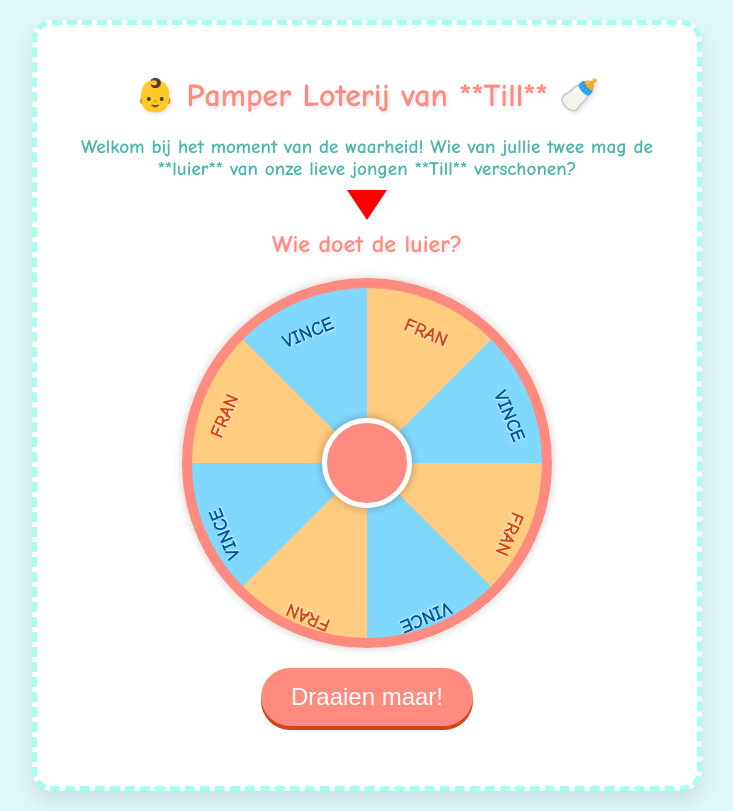
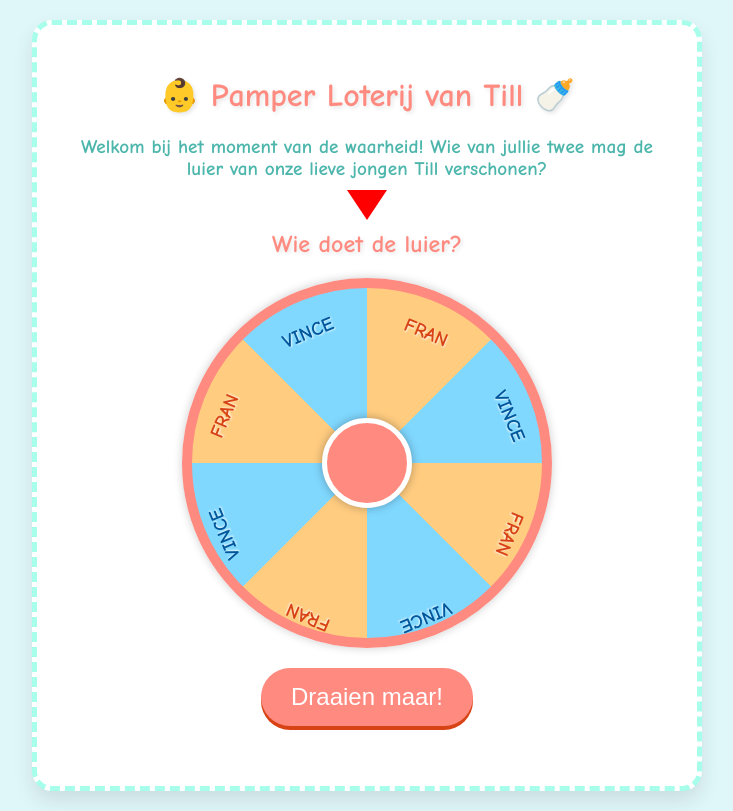
Before and after one commit to jordenric96/pamperrad, a plain HTML site: page index.html in a window 1280 px wide. Shown: the whole page, without its empty margins (273-1006 px from the left). Drawn offline with Linux system fonts and the light colour scheme.

Commit message:
Update index.html

```diff
--- a/index.html
+++ b/index.html
@@ -199,9 +199,9 @@
 <body>
 
     <div class="container">
-        <h1>👶 Pamper Loterij van **Till** 🍼</h1>
+        <h1>👶 Pamper Loterij van Till 🍼</h1>
         <div class="baby-details">
-            <p>Welkom bij het moment van de waarheid! Wie van jullie twee mag de **luier** van onze lieve jongen **Till** verschonen?</p>
+            <p>Welkom bij het moment van de waarheid! Wie van jullie twee mag de luier van onze lieve jongen Till verschonen?</p>
         </div>
 
         <div class="wheel-container">
```
